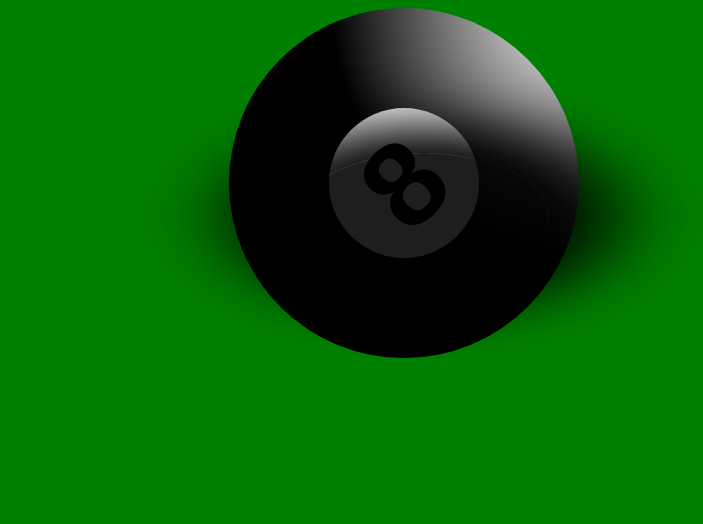
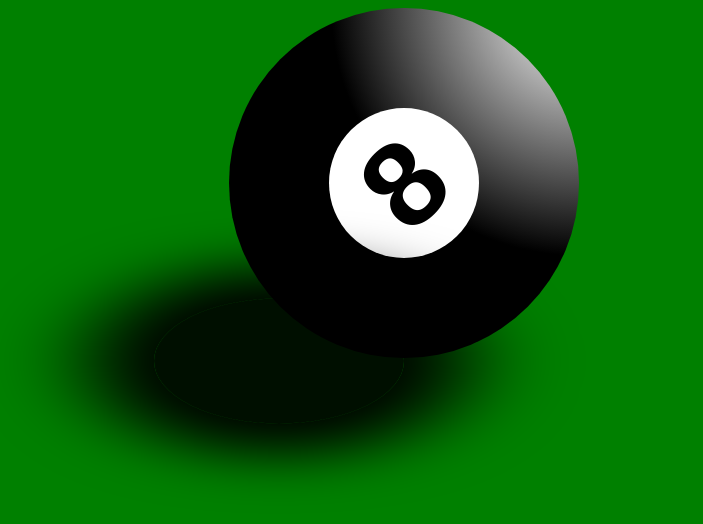
Before and after one commit to Mehdirps/Defi-CSS, a plain HTML site: page index.html in a window 1280 px wide. Shown: the whole page, without its empty margins (32-735 px from the left). Drawn offline with Linux system fonts and the light colour scheme.

Commit message:
transfert css to sass

```diff
--- a/index.html
+++ b/index.html
@@ -6,7 +6,7 @@
     <meta http-equiv="X-UA-Compatible" content="IE=edge">
     <meta name="viewport" content="width=device-width, initial-scale=1.0">
     <title>Defi CSS</title>
-    <link rel="stylesheet" href="scss/style.css">
+    <link rel="stylesheet" href="css/style.css">
 </head>
 
 <body>
--- a/scss/style.scss
+++ b/scss/style.scss
@@ -24,12 +24,12 @@ body {
 }
 
 .divombre {
+    position: absolute;
+    top: 65%;
+    right: 50%;
     width: 250px;
     height: 250px;
     border-radius: 50%;
-    position: absolute;
-    bottom: 5%;
-    left: 20%;
     transform: rotateX(60deg);
     background-color: rgba(0, 0, 0, 0.884);
     box-shadow: 0px 0px 100px 65px;
```
Also changed, not shown: css/style.css, scss/style.css (deleted), 2 other files.
